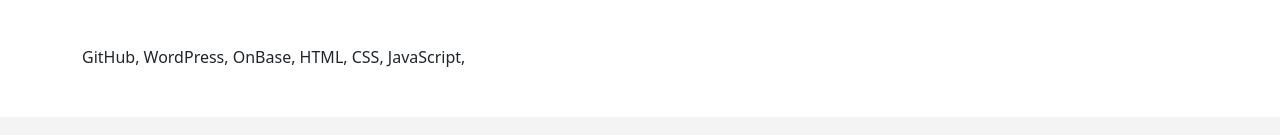
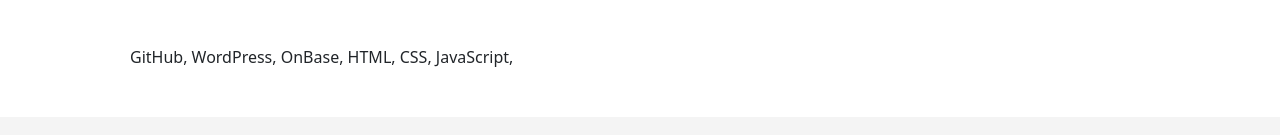
Before and after one commit to welinafarah/resume, a plain HTML site: page index.html in a window 1280 px wide. Shown: the part 1835-1970 px from the top of the page. Drawn offline with nearby package versions, Linux system fonts and the light colour scheme.

Commit message:
latest additions I case we have no time to finish

```diff
--- a/index.html
+++ b/index.html
@@ -251,7 +251,9 @@
 
 		<section id="skills" class="container">
 				<h4 class="section-title mb-5">Skills</h4>
-				<p id="skillset"></p>
+				<div class="ps-5">
+					<p id="skillset"></p>
+				</div>
 
 
 		</section>
```
Also changed, not shown: 1 other file.
